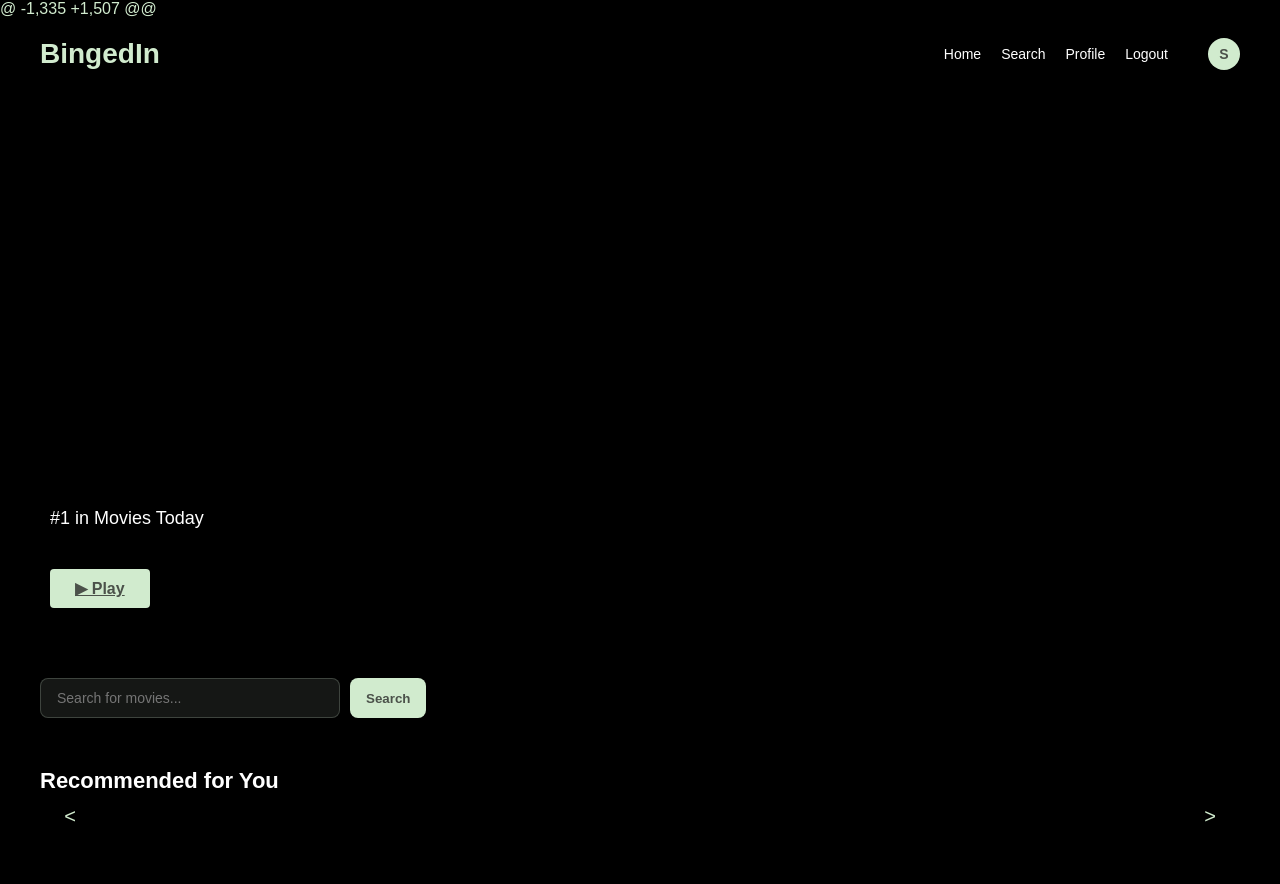
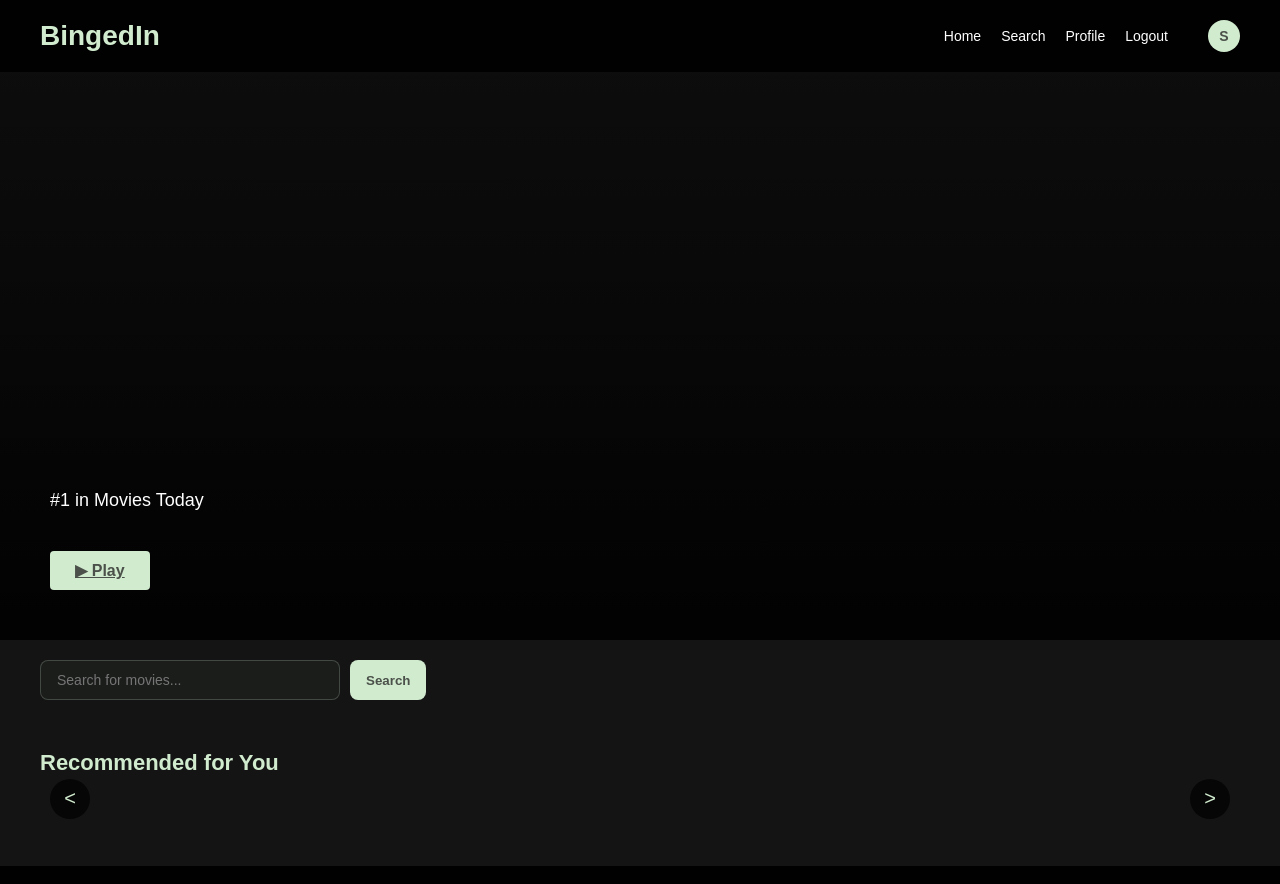
Before and after one commit to shruthi-vuppuluri/bingedin, a Django app: page /movies/ in a window 1280 px wide. Run offline with Django 5.2, Linux system fonts and the light colour scheme; the visitor is signed in with stand-in values (Sample User, id 1); data that the repository does not hold is empty.

Commit message:
change for colours in home page

```diff
--- a/templates/movies/home.html
+++ b/templates/movies/home.html
@@ -1,4 +1,3 @@
-@ -1,335 +1,507 @@
 {% extends 'base.html' %}
 
 {% block title %}BingedIn - Home{% endblock %}
@@ -8,6 +7,9 @@
     :root {
         --primary: #4b514a;
         --secondary: #d1ebce;
+        --background: rgba(0, 0, 0, 0.92);
+        --text: #ffffff;
+        --heading: var(--secondary);
     }
 
     * {
@@ -15,15 +17,16 @@
         padding: 0;
         box-sizing: border-box;
         font-family: Arial, Helvetica, sans-serif;
+        transition: background-color 0.3s, color 0.3s;
     }
 
     body {
-        background-color: #000;
-        color: var(--secondary);
+        background-color: var(--background);
+        color: var(--text);
     }
 
     .header {
-        background-color: rgba(0, 0, 0, 0.8);
+        background-color: var(--background);
         padding: 20px 40px;
         display: flex;
         justify-content: space-between;
@@ -60,7 +63,7 @@
     }
 
     .navigation a {
-        color: #fff;
+        color: var(--text);
         margin-left: 20px;
         text-decoration: none;
         font-size: 14px;
@@ -68,10 +71,10 @@
 
     .hero {
         height: 80vh;
-        background-image: linear-gradient(rgba(0, 0, 0, 0.3), rgba(0, 0, 0, 0.8)), url('{{ featured_movie.image_url }}');
+        background-image: linear-gradient(rgba(0, 0, 0, 0.3), var(--background)), url('{{ featured_movie.image_url }}');
         background-size: cover;
         background-position: center;
-        color: #fff;
+        color: var(--text);
         display: flex;
         flex-direction: column;
         justify-content: flex-end;
@@ -81,12 +84,14 @@
     .hero h1 {
         font-size: 46px;
         margin-bottom: 10px;
+        color: var(--secondary);
     }
 
     .hero p {
         font-size: 18px;
         max-width: 600px;
         margin-bottom: 20px;
+        color: #ffffff;
     }
 
     .play-btn {
@@ -107,7 +112,7 @@
     .category-title {
         font-size: 22px;
         margin-bottom: 15px;
-        color: #fff;
+        color: var(--heading);
     }
 
     .movie-row-container {
@@ -165,6 +170,7 @@
         position: relative;
         transition: transform 0.3s ease;
         cursor: pointer;
+        background-color: #333; /* Fallback color if image doesn't load */
     }
 
     .movie-card:hover {
@@ -177,7 +183,6 @@
         left: 0;
         right: 0;
         background: rgba(209, 235, 206, 0.8);
-        color: var(--primary);
         padding: 8px;
         opacity: 0;
         transition: opacity 0.3s ease;
@@ -195,6 +200,11 @@
     .movie-title {
         font-weight: bold;
         margin-bottom: 5px;
+        color: var(--primary);
+    }
+
+    .movie-desc {
+        color: #333;
     }
 
     .search-container {
```
